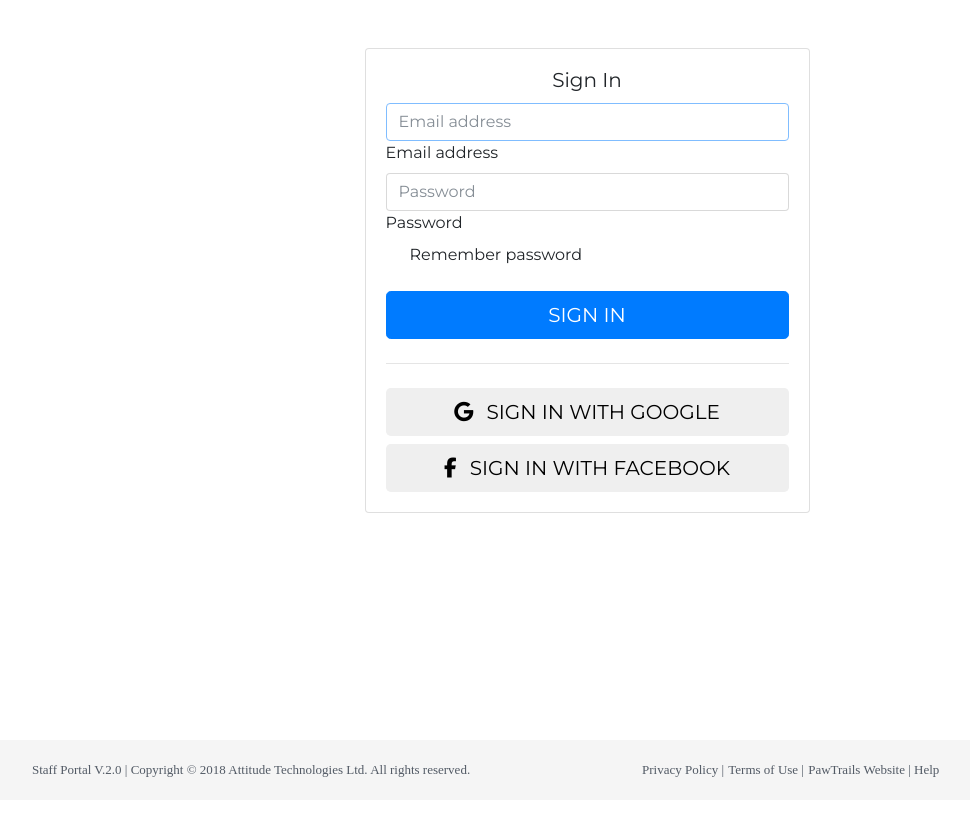
After one commit to hzy916/InventoryTest, a PHP site: page /loginTest.php in a window 1280 px wide. The commit adds this page. Shown: the whole page, without its empty margins (53-1023 px from the left). Run offline with PHP 8.4, Linux system fonts and the light colour scheme; some libraries are stand-ins or nearby versions.

Commit message:
log in page layout changed

```diff
--- a/web/DeliveryRequests/ship2.php
+++ b/web/DeliveryRequests/ship2.php
@@ -442,7 +442,7 @@
                     <hr class="seperateLine">
 
                     <div class="col-sm-12">
-                    <form action="submit_shiprequest.php" method="POST" id='realForm'>
+                    <form action="submit_shiprequest.php" data-toggle="validator" role="form" method="POST" id='realForm'>
                         <!--set random number to check resumbit on refresh
                             <input type="hidden"  name="randomcheck" value="<?php echo $rand; ?>">
 -->
@@ -611,7 +611,7 @@
 
                     <!--checkbox for user to confirm-->
                     <div class="checkboxlabel">
-                        <input class="form-check-input" type="checkbox" id="gridCheck" required>
+                        <input class="form-check-input" type="checkbox" id="gridCheck" data-validation-required-message="You must agree to the terms and conditions"  required>
                         <label class="form-check-label" for="gridCheck">
                             I confirm all the information above are correct.
                         </label>
@@ -705,6 +705,7 @@ $(".next").click(function(){
 
                 },
 
+
             },
             messages: {
                 username: {
@@ -733,6 +734,7 @@ $(".next").click(function(){
                 inputPostcode: {
                     required: "This field is required",
                 },
+
             }
         });
     // //end of custom validation on next button
--- a/web/assets/css/main.css
+++ b/web/assets/css/main.css
@@ -1,5 +1,17 @@
 @import url(https://fonts.googleapis.com/css?family=Montserrat);
 
+/***************Log in page style*************/
+/* .contentHeight{
+    min-height: calc(100vh - 140px);
+    margin-bottom:5em;
+} */
+.wrapperLogin{
+    min-height: 650px;
+    margin-bottom: 50px;
+}
+
+
+/************end of ***Log in page style*************/
 /***sidebar */
 .numberfloat{
     float: right;
--- a/web/index.php
+++ b/web/index.php
@@ -53,6 +53,7 @@ if(isset($_GET['lmsg']) && $_GET['lmsg'] == true)
   <title>PawTrails Portal</title>
    <!--     Fonts and icons     -->
    <link href="https://fonts.googleapis.com/css?family=Montserrat:400,700,200" rel="stylesheet" />
+
   <link rel="stylesheet" href="https://maxcdn.bootstrapcdn.com/font-awesome/latest/css/font-awesome.min.css" />
   <!-- CSS Files -->
 
@@ -71,7 +72,7 @@ if(isset($_GET['lmsg']) && $_GET['lmsg'] == true)
     </a>
 
 
-
+<div class="wrapperLogin">
   <div class="container">
     <h1 class="Hey-Welcome mx-auto mt-5">HEY, WELCOME!</h1>
     	<?php
@@ -141,7 +142,7 @@ if(isset($_GET['lmsg']) && $_GET['lmsg'] == true)
       </div>
     </div>
   </div>
-
+</div>
     <footer class="footer">
         <div class="container">
               <div class="row clearfix">
--- /dev/null
+++ b/web/loginTest.php
@@ -0,0 +1,88 @@
+<?php
+
+
+
+
+?>
+
+
+<!DOCTYPE html>
+<html lang="en">
+
+<head>
+  <meta charset="utf-8">
+  <meta http-equiv="X-UA-Compatible" content="IE=edge">
+  <meta name="viewport" content="width=device-width, initial-scale=1, shrink-to-fit=no">
+  <meta name="description" content="">
+  <meta name="author" content="">
+  <title>PawTrails Portal</title>
+   <!--     Fonts and icons     -->
+   <link href="https://fonts.googleapis.com/css?family=Montserrat:400,700,200" rel="stylesheet" />
+
+  <link rel="stylesheet" href="https://maxcdn.bootstrapcdn.com/font-awesome/latest/css/font-awesome.min.css" />
+  <!-- CSS Files -->
+
+  <link href="/assets/css/bootstrap.min.css" rel="stylesheet" />
+  <link href="assets/css/sb-admin.css" rel="stylesheet">
+
+  <link href="assets/css/main.css" rel="stylesheet">
+
+</head>
+<body>
+  <div class="container">
+    <div class="row">
+      <div class="col-sm-9 col-md-7 col-lg-5 mx-auto">
+        <div class="card card-signin my-5">
+          <div class="card-body">
+            <h5 class="card-title text-center">Sign In</h5>
+            <form class="form-signin">
+              <div class="form-label-group">
+                <input type="email" id="inputEmail" class="form-control" placeholder="Email address" required autofocus>
+                <label for="inputEmail">Email address</label>
+              </div>
+
+              <div class="form-label-group">
+                <input type="password" id="inputPassword" class="form-control" placeholder="Password" required>
+                <label for="inputPassword">Password</label>
+              </div>
+
+              <div class="custom-control custom-checkbox mb-3">
+                <input type="checkbox" class="custom-control-input" id="customCheck1">
+                <label class="custom-control-label" for="customCheck1">Remember password</label>
+              </div>
+              <button class="btn btn-lg btn-primary btn-block text-uppercase" type="submit">Sign in</button>
+              <hr class="my-4">
+              <button class="btn btn-lg btn-google btn-block text-uppercase" type="submit"><i class="fab fa-google mr-2"></i> Sign in with Google</button>
+              <button class="btn btn-lg btn-facebook btn-block text-uppercase" type="submit"><i class="fab fa-facebook-f mr-2"></i> Sign in with Facebook</button>
+            </form>
+          </div>
+        </div>
+      </div>
+    </div>
+  </div>
+  <footer class="footer">
+        <div class="container">
+              <div class="row clearfix">
+                <div class="col-lg-6 col-sm-12 float-left">
+                  <div class="copyright-text">
+                    <p class="footerleft">Staff Portal V.2.0 |  Copyright © 2018 Attitude Technologies Ltd.  All rights reserved.  </p>
+                  </div>
+                </div> <!-- End Col -->
+                <div class="col-lg-6 col-sm-12 pull-right">
+                  <ul id="customlinklist">
+                    <li><a href="">Privacy Policy |</a></li>
+                    <li><a href="">Terms of Use |</a></li>
+                    <li><a href="">PawTrails Website | </a></li>
+                    <li><a href="">Help</a></li>
+                  </ul>
+                </div> <!-- End Col -->
+
+              </div>
+          </div>
+      </div>
+    </footer>
+
+
+</body>
+
+</html>
```
Also changed, not shown: web/assets/css/sidebar.css (+4 -3 lines).
